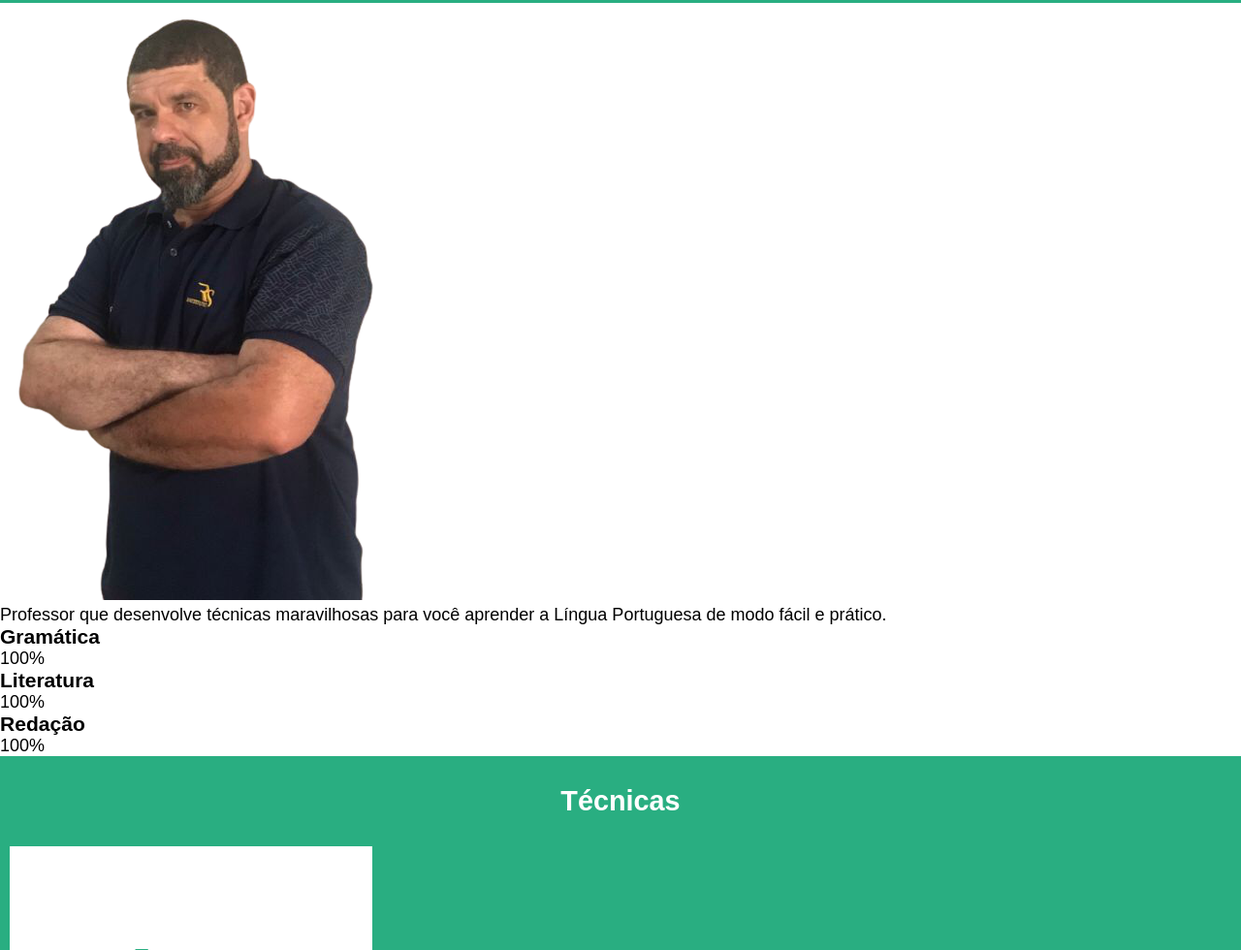
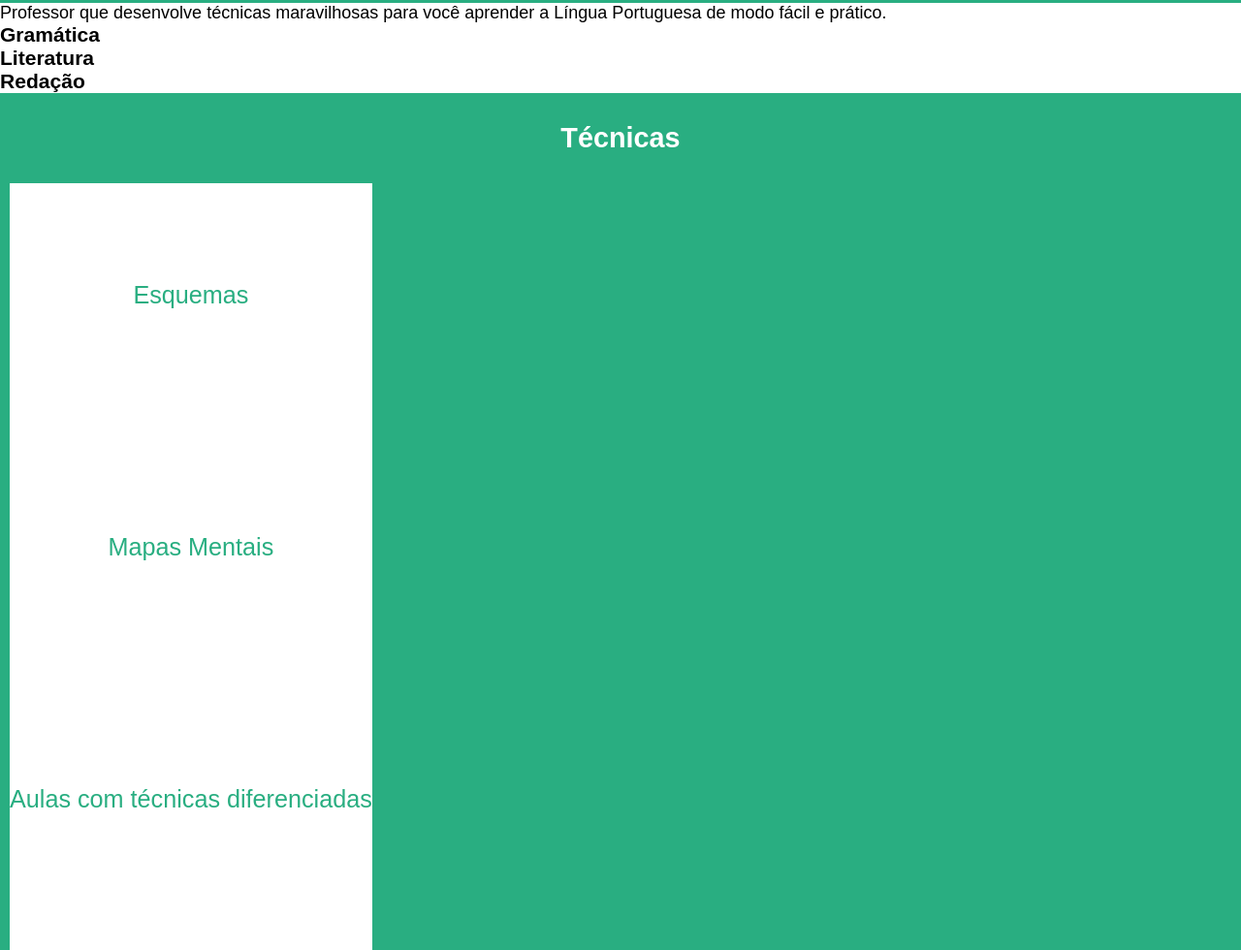
Before and after one commit to jaimejuniordt/sitecurso, a website: page assets/index.html in a window 1280 px wide. Shown: the part 797-1777 px from the top of the page at 97% size. Drawn offline with Linux system fonts and the light colour scheme.

Commit message:
estilizando

```diff
--- a/assets/index.html
+++ b/assets/index.html
@@ -22,10 +22,6 @@
       </section>
 
 
-      <div class .section-two>
-        <img src="img/minha sem fundo.png" alt="">
-
-      </div>
 
 
       <div class="c-descricao">
@@ -39,24 +35,14 @@
             <div class="h-title">
               <h3>Gramática</h3>
             </div>
-            <div class="h-porcentagem">
-              <div class="h-porcentagem-geral">
-                <div class="h-porcentagem-conhecimento"></div>
-                <span>100%</span>
-              </div>
-            </div>
+
           </div>
 
           <div class="h-item">
             <div class="h-title">
               <h3>Literatura</h3>
             </div>
-            <div class="h-c-porcentagem">
-              <div class="h-porcentagem-geral">
-                <div class="h-porcentagem-conhecimento"></div>
-                <span>100%</span>
-              </div>
-            </div>
+
           </div>
 
           <div class="h-item">
@@ -64,12 +50,7 @@
               <h3>Redação</h3>
             </div>
           </div>
-          <div class="h-c-porcentagem">
-            <div class="h-porcentagem-geral">
-              <div class="h-porcentagem-conhecimento"></div>
-              <span>100%</span>
-            </div>
-          </div>
+
         </div>
       </div>
 
```
